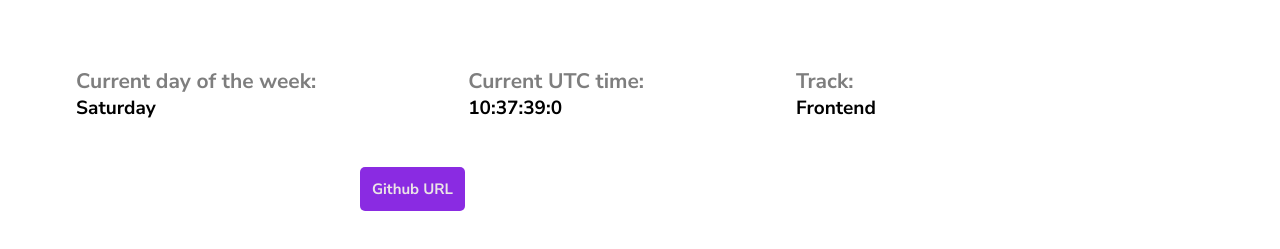
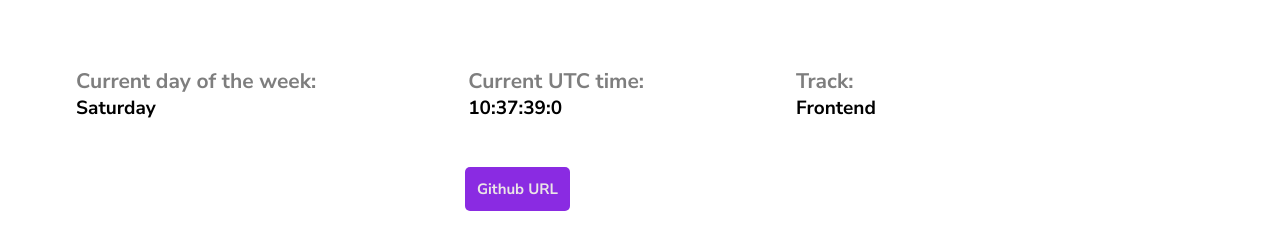
Before and after one commit to olatomide007/hng23-frontend-1, a plain HTML site: page index.html in a window 1280 px wide. Shown: the part 359-608 px from the top of the page. Drawn offline with Linux system fonts and the light colour scheme.

Commit message:
modified css

```diff
--- a/index.css
+++ b/index.css
@@ -119,7 +119,7 @@ a{
 
     a{
         padding: 10px;
-        margin-left: 18em;
+        margin-left: 24em;
     }
 
 
@@ -144,7 +144,7 @@ a{
 
     a{
         padding: 12px;
-        margin-left: 24em;
+        margin-left: 31em;
     }
 
     .flex{
```
